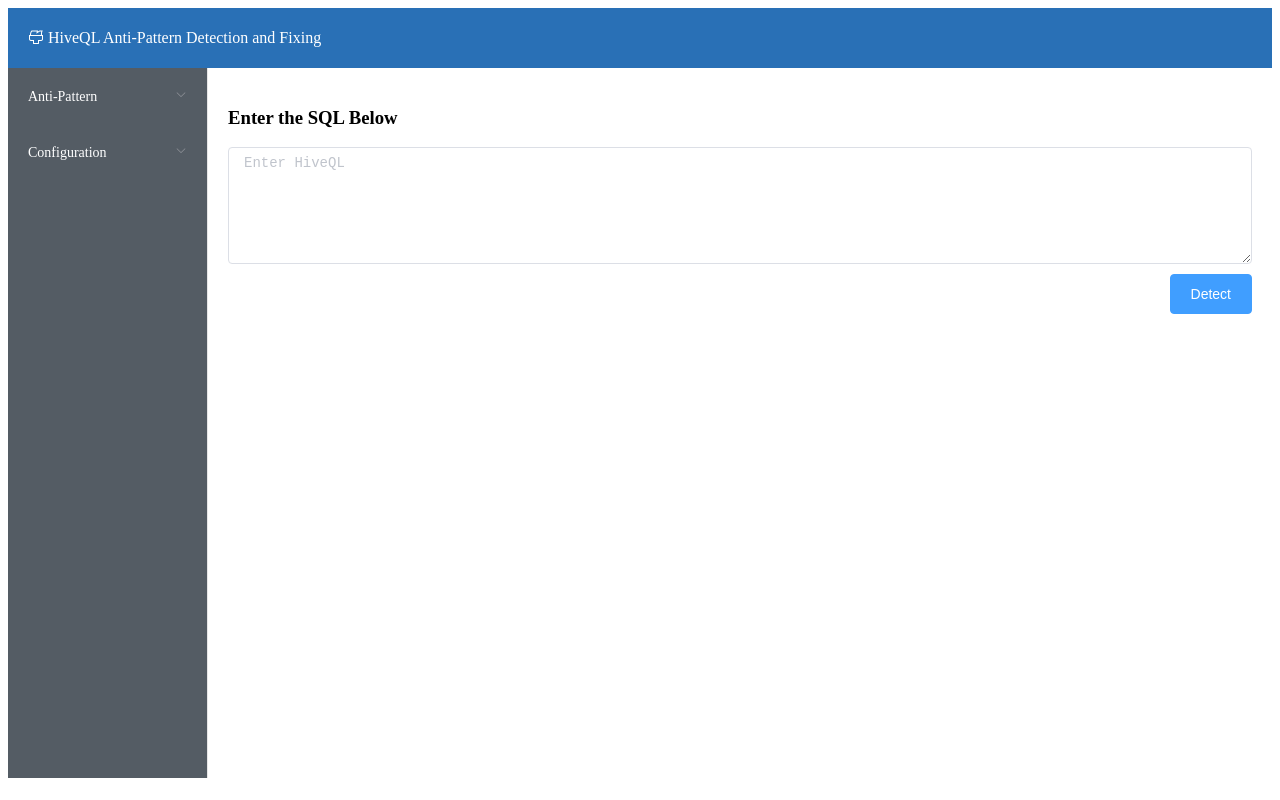
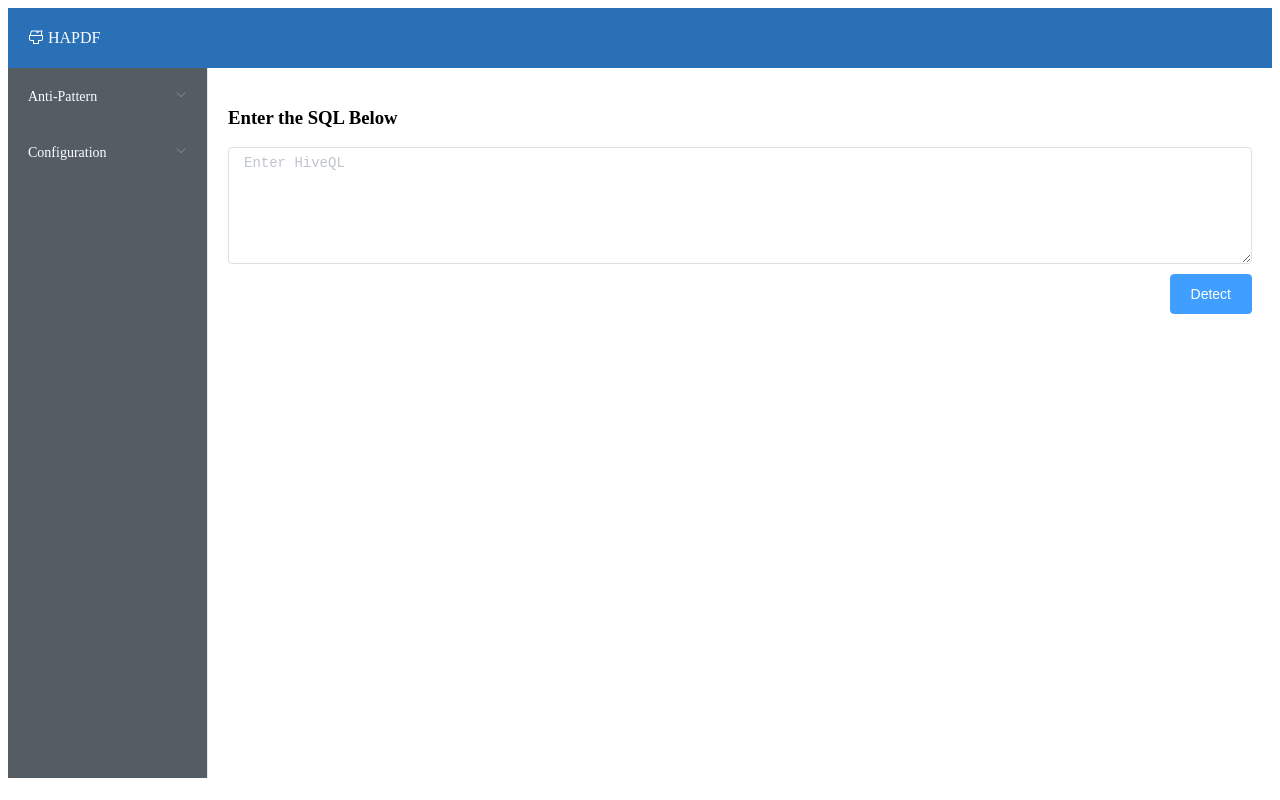
Before and after one commit to ChrisCN97/DeFiHap, a Vue app in the folder UploadAndDetect/UploadAndDetect/: page /#/detect in a window 1280 px wide. Built offline with nearby package versions, Linux system fonts and the light colour scheme.

Commit message:
update readme
- refer to the paper content

```diff
--- a/UploadAndDetect/UploadAndDetect/src/components/Header.vue
+++ b/UploadAndDetect/UploadAndDetect/src/components/Header.vue
@@ -3,7 +3,7 @@
         <el-col :span="24">
             <div vlass="head-warp">
                 <i class="el-icon-brush"></i>
-                 HiveQL Anti-Pattern Detection and Fixing
+                 HAPDF
                  </div>
         </el-col>
     </el-row>
```
Also changed, not shown: 2 other files (tests, documents, lock files or other folders).
